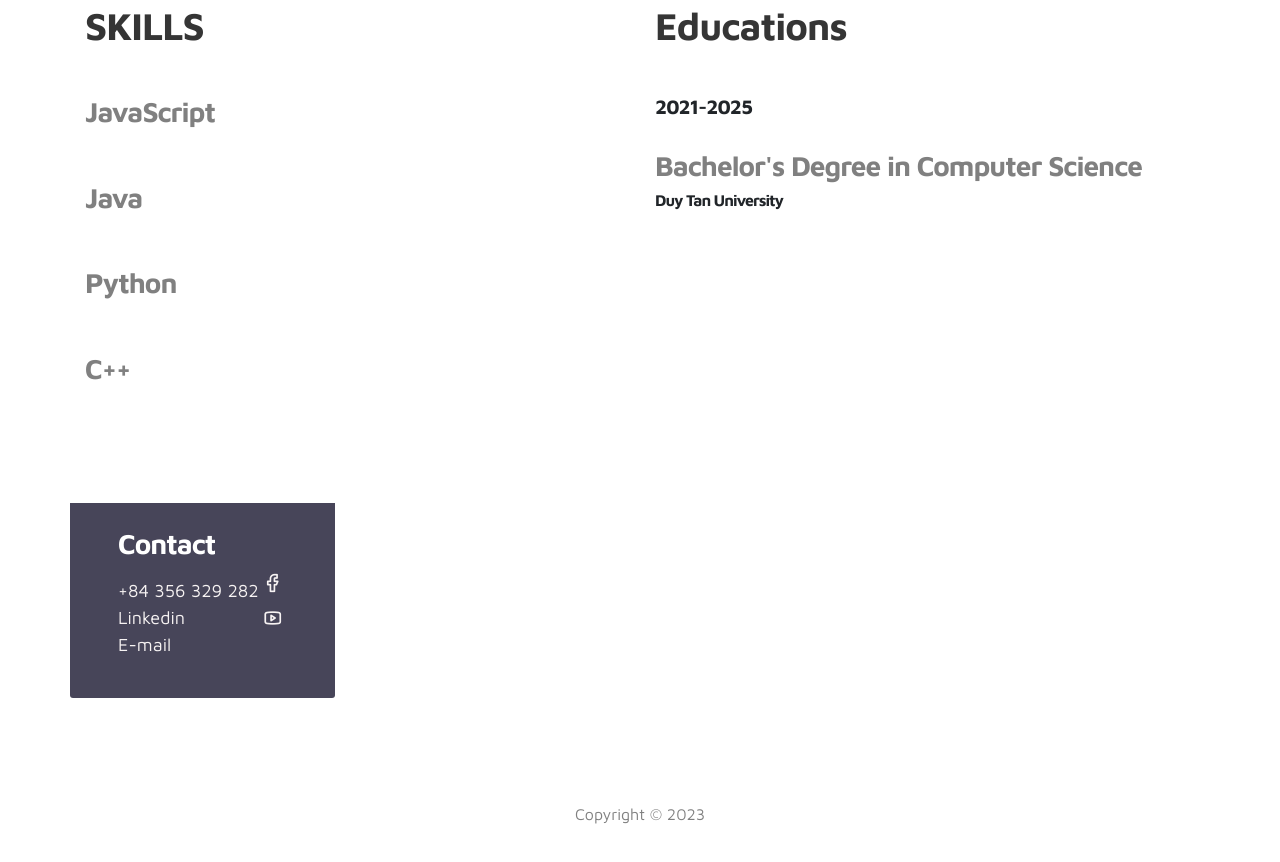
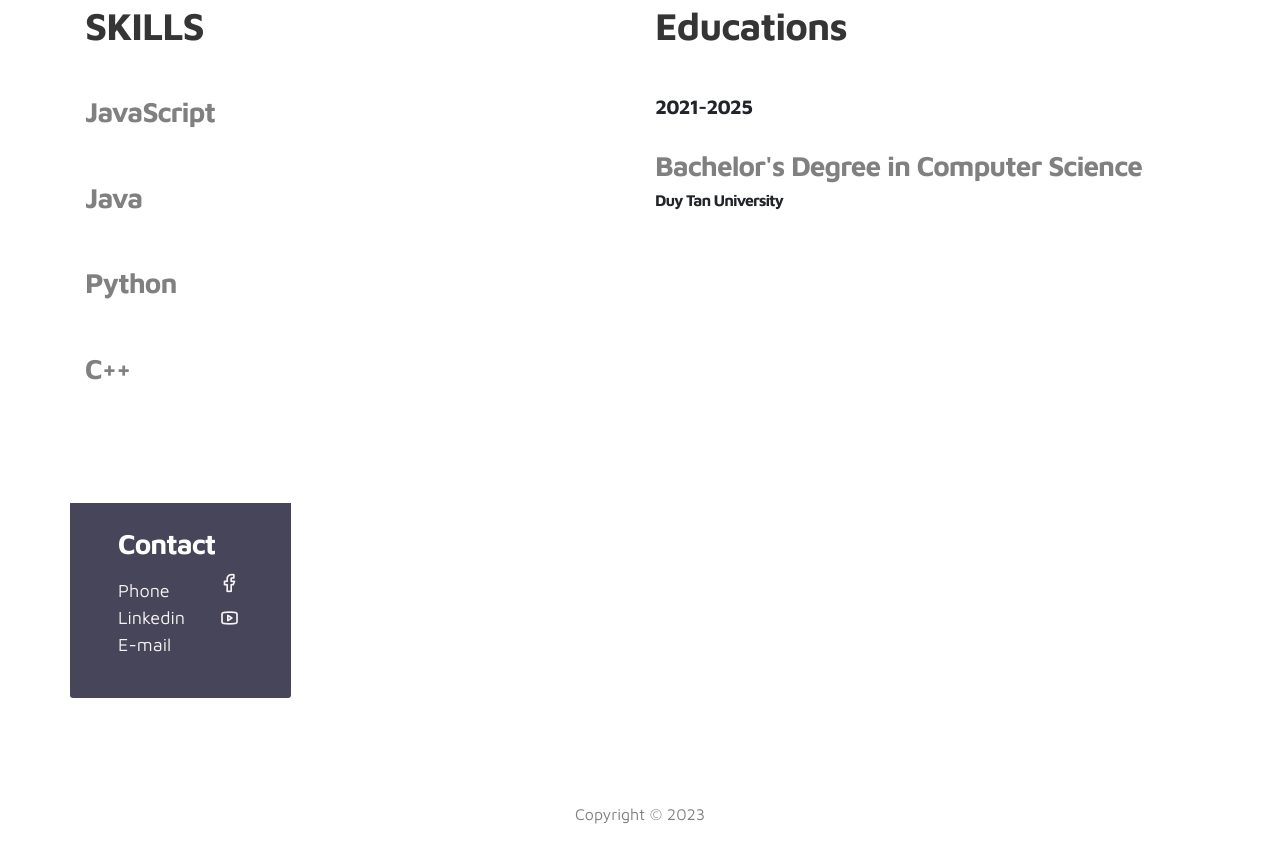
Before and after one commit to NoddenIII/Portfolio, a plain HTML site: page index.html in a window 1280 px wide. Shown: the part 816-1678 px from the top of the page. Drawn offline with Linux system fonts and the light colour scheme.

Commit message:
Update 1406

```diff
--- a/index.html
+++ b/index.html
@@ -174,11 +174,13 @@ https://www.tooplate.com/view/2115-marvel
         <div class="contact-info d-flex justify-content-between align-items-center py-4 px-lg-5">
           <div class="contact-info-item">
             <h3 class="mb-3 text-white">Contact</h3>
-            <p class="footer-text mb-0">+84 356 329 282</p>
+            <a href="tel:84356329282" target="_blank">
+              <p class="footer-text mb-0">Phone</p>
+            </a>
             <a href="https://www.linkedin.com/in/thaihoangbao/" target="_blank">
               <p class="footer-text mb-0">Linkedin</p>
             </a>
-            <p><a href="mailto:thaihoangbao181003@gmail.com">E-mail</a></p>
+            <p><a href="mailto:thaihoangbao@outlook.com">E-mail</a></p>
           </div>
 
           <ul class="social-links">
```
